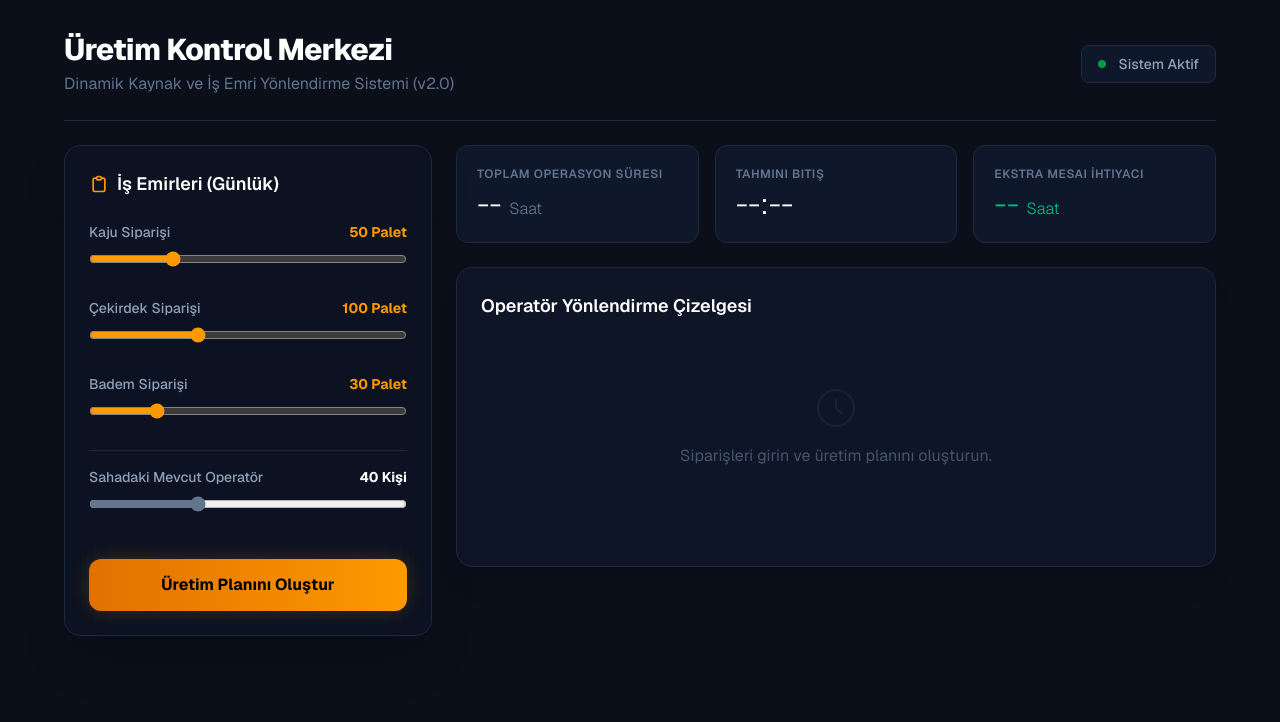
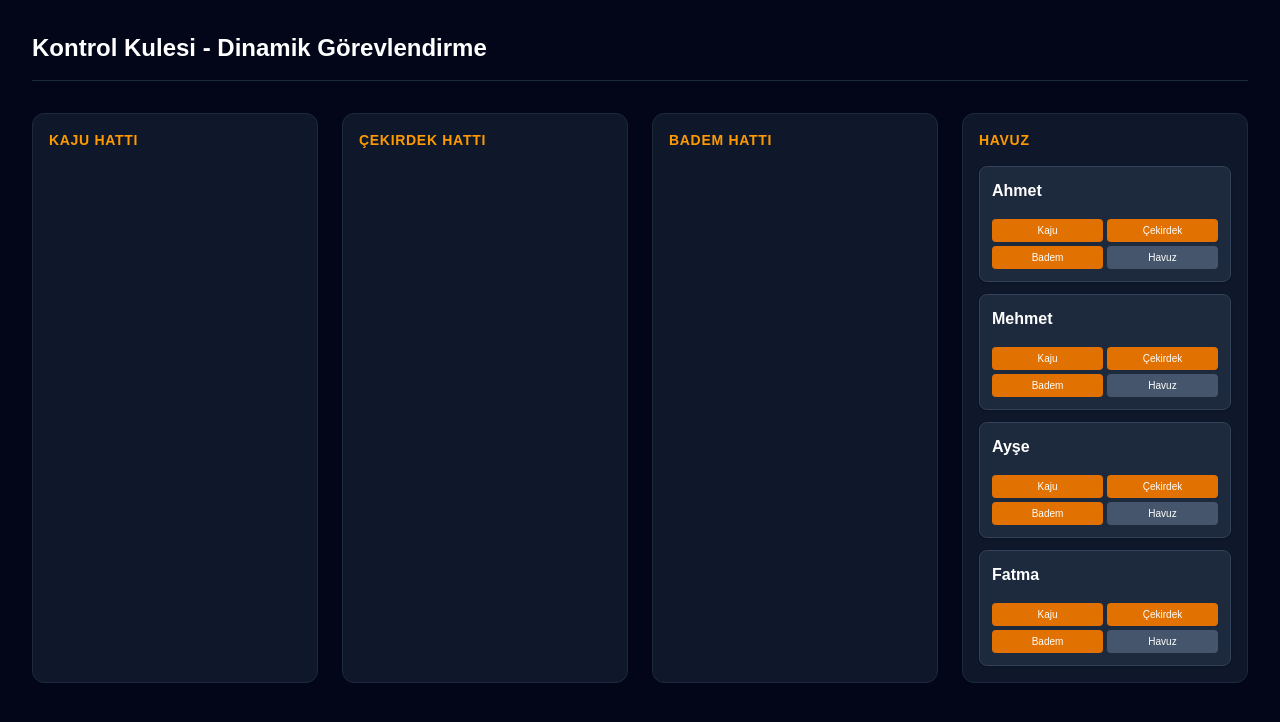
Before and after one commit to burakridvangoker/gold_harvest_project, a Next.js app: page / in a window 1280 px wide. Shown: the top 722 px of the page. Built offline with nearby package versions, Linux system fonts and the light colour scheme.

Commit message:
Kontrol kulesi dinamik yonetim paneli

```diff
--- a/app/page.tsx
+++ b/app/page.tsx
@@ -2,157 +2,57 @@
 "use client";
 import { useState } from "react";
 
-export default function Home() {
-  const [kaju, setKaju] = useState(50);
-  const [cekirdek, setCekirdek] = useState(100);
-  const [badem, setBadem] = useState(30);
-  const [isci, setIsci] = useState(40);
+export default function ControlTower() {
+  // Fabrikadaki personel havuzu (Başlangıçta hepsi havuzda)
+  const [workers, setWorkers] = useState([
+    { id: 1, name: "Ahmet", station: "Havuz" },
+    { id: 2, name: "Mehmet", station: "Havuz" },
+    { id: 3, name: "Ayşe", station: "Havuz" },
+    { id: 4, name: "Fatma", station: "Havuz" },
+  ]);
 
-  const [sonuc, setSonuc] = useState(null);
-  const [loading, setLoading] = useState(false);
+  const stations = ["Kaju Hattı", "Çekirdek Hattı", "Badem Hattı", "Havuz"];
 
-  const hesapla = async () => {
-    setLoading(true);
-    // Yolu güncelledik (api/optimize -> /api/optimize)
-    const res = await fetch("/api/optimize", {
-      method: "POST",
-      headers: { "Content-Type": "application/json" },
-      body: JSON.stringify({ kaju, cekirdek, badem, isci })
-    });
-    const data = await res.json();
-    setSonuc(data);
-    setLoading(false);
+  const moveWorker = (workerId, newStation) => {
+    setWorkers(workers.map(w =>
+      w.id === workerId ? { ...w, station: newStation } : w
+    ));
   };
 
   return (
-    <div className="min-h-screen bg-[#0a0f1a] text-slate-300 p-4 md:p-8 font-sans selection:bg-amber-500/30">
-      <div className="max-w-6xl mx-auto space-y-6">
+    <div className="min-h-screen bg-slate-950 text-white p-8">
+      <h1 className="text-2xl font-bold mb-8 border-b border-slate-800 pb-4">Kontrol Kulesi - Dinamik Görevlendirme</h1>
 
-        {/* Üst Header */}
-        <div className="flex flex-col md:flex-row justify-between items-start md:items-center border-b border-slate-800 pb-6">
-          <div>
-            <h1 className="text-3xl font-extrabold text-white tracking-tight">Üretim Kontrol Merkezi</h1>
-            <p className="text-slate-500 mt-1">Dinamik Kaynak ve İş Emri Yönlendirme Sistemi (v2.0)</p>
-          </div>
-          <div className="mt-4 md:mt-0 flex items-center space-x-3 bg-slate-900 px-4 py-2 rounded-lg border border-slate-800">
-            <span className="w-2 h-2 rounded-full bg-green-500 animate-pulse"></span>
-            <span className="text-sm font-medium text-slate-400">Sistem Aktif</span>
-          </div>
-        </div>
+      <div className="grid grid-cols-1 md:grid-cols-4 gap-6">
+        {stations.map(station => (
+          <div key={station} className="bg-slate-900 border border-slate-800 rounded-xl p-4 min-h-[400px]">
+            <h3 className="font-bold text-amber-500 mb-4 uppercase text-sm tracking-wider">{station}</h3>
 
-        <div className="grid grid-cols-1 lg:grid-cols-3 gap-6">
+            <div className="space-y-3">
+              {workers.filter(w => w.station === station).map(worker => (
+                <div key={worker.id} className="bg-slate-800 p-3 rounded-lg border border-slate-700 shadow-sm flex flex-col gap-2">
+                  <span className="font-semibold">{worker.name}</span>
 
-          {/* Sol Panel: Sipariş Girişleri */}
-          <div className="lg:col-span-1 bg-slate-900/50 backdrop-blur-xl p-6 rounded-2xl border border-slate-800 shadow-2xl">
-            <h2 className="text-lg font-semibold text-white mb-6 flex items-center">
-              <svg className="w-5 h-5 mr-2 text-amber-500" fill="none" stroke="currentColor" viewBox="0 0 24 24"><path strokeLinecap="round" strokeLinejoin="round" strokeWidth="2" d="M9 5H7a2 2 0 00-2 2v12a2 2 0 002 2h10a2 2 0 002-2V7a2 2 0 00-2-2h-2M9 5a2 2 0 002 2h2a2 2 0 002-2M9 5a2 2 0 012-2h2a2 2 0 012 2"></path></svg>
-              İş Emirleri (Günlük)
-            </h2>
-
-            <div className="space-y-6">
-              <div className="space-y-2">
-                <div className="flex justify-between">
-                  <label className="text-sm font-medium text-slate-400">Kaju Siparişi</label>
-                  <span className="text-sm font-bold text-amber-500">{kaju} Palet</span>
+                  {/* Görevlendirme Butonları */}
+                  <div className="grid grid-cols-2 gap-1 mt-2">
+                    {stations.map(s => (
+                      <button
+                        key={s}
+                        onClick={() => moveWorker(worker.id, s)}
+                        className={`text-[10px] py-1 px-1 rounded transition-colors ${
+                          station === s ? 'bg-slate-600 cursor-default' : 'bg-amber-600 hover:bg-amber-500 text-white'
+                        }`}
+                        disabled={station === s}
+                      >
+                        {s.split(' ')[0]}
+                      </button>
+                    ))}
+                  </div>
                 </div>
-                <input type="range" min="0" max="200" value={kaju} onChange={(e)=>setKaju(Number(e.target.value))} className="w-full accent-amber-500" />
-              </div>
-
-              <div className="space-y-2">
-                <div className="flex justify-between">
-                  <label className="text-sm font-medium text-slate-400">Çekirdek Siparişi</label>
-                  <span className="text-sm font-bold text-amber-500">{cekirdek} Palet</span>
-                </div>
-                <input type="range" min="0" max="300" value={cekirdek} onChange={(e)=>setCekirdek(Number(e.target.value))} className="w-full accent-amber-500" />
-              </div>
-
-              <div className="space-y-2">
-                <div className="flex justify-between">
-                  <label className="text-sm font-medium text-slate-400">Badem Siparişi</label>
-                  <span className="text-sm font-bold text-amber-500">{badem} Palet</span>
-                </div>
-                <input type="range" min="0" max="150" value={badem} onChange={(e)=>setBadem(Number(e.target.value))} className="w-full accent-amber-500" />
-              </div>
-
-              <div className="space-y-2 pt-4 border-t border-slate-800">
-                <div className="flex justify-between">
-                  <label className="text-sm font-medium text-slate-400">Sahadaki Mevcut Operatör</label>
-                  <span className="text-sm font-bold text-white">{isci} Kişi</span>
-                </div>
-                <input type="range" min="10" max="100" value={isci} onChange={(e)=>setIsci(Number(e.target.value))} className="w-full accent-slate-500" />
-              </div>
-
-              <button
-                onClick={hesapla}
-                disabled={loading}
-                className="w-full mt-4 py-3.5 bg-gradient-to-r from-amber-600 to-amber-500 hover:from-amber-500 hover:to-amber-400 text-black font-bold rounded-xl transition-all shadow-[0_0_20px_rgba(245,158,11,0.2)] disabled:opacity-50"
-              >
-                {loading ? "Sistem Çözümleniyor..." : "Üretim Planını Oluştur"}
-              </button>
+              ))}
             </div>
           </div>
-
-          {/* Sağ Panel: Operasyonel Sonuçlar ve Gantt/Timeline */}
-          <div className="lg:col-span-2 space-y-6">
-
-            {/* KPI Kartları */}
-            <div className="grid grid-cols-1 md:grid-cols-3 gap-4">
-              <div className="bg-slate-900 p-5 rounded-xl border border-slate-800">
-                <p className="text-slate-500 text-xs font-semibold uppercase tracking-wider mb-1">Toplam Operasyon Süresi</p>
-                <p className="text-3xl font-light text-white">{sonuc ? sonuc.toplam_saat : "--"} <span className="text-base text-slate-500">Saat</span></p>
-              </div>
-              <div className="bg-slate-900 p-5 rounded-xl border border-slate-800">
-                <p className="text-slate-500 text-xs font-semibold uppercase tracking-wider mb-1">Tahmini Bitiş</p>
-                <p className="text-3xl font-light text-white">{sonuc ? `${(8 + sonuc.toplam_saat).toString().padStart(2, '0')}:00` : "--:--"}</p>
-              </div>
-              <div className={`p-5 rounded-xl border ${sonuc && sonuc.mesai_saati > 0 ? 'bg-red-950/20 border-red-900/50' : 'bg-slate-900 border-slate-800'}`}>
-                <p className="text-slate-500 text-xs font-semibold uppercase tracking-wider mb-1">Ekstra Mesai İhtiyacı</p>
-                <p className={`text-3xl font-light ${sonuc && sonuc.mesai_saati > 0 ? 'text-red-500' : 'text-emerald-500'}`}>
-                  {sonuc ? sonuc.mesai_saati : "--"} <span className="text-base">Saat</span>
-                </p>
-              </div>
-            </div>
-
-            {/* Dinamik Zaman Çizelgesi (Timeline) */}
-            <div className="bg-slate-900/80 p-6 rounded-2xl border border-slate-800 shadow-xl min-h-[300px]">
-              <h2 className="text-lg font-semibold text-white mb-6">Operatör Yönlendirme Çizelgesi</h2>
-
-              {!sonuc ? (
-                <div className="h-full flex flex-col items-center justify-center text-slate-600 space-y-3 pt-10">
-                  <svg className="w-12 h-12 opacity-20" fill="none" stroke="currentColor" viewBox="0 0 24 24"><path strokeLinecap="round" strokeLinejoin="round" strokeWidth="1" d="M12 8v4l3 3m6-3a9 9 0 11-18 0 9 9 0 0118 0z"></path></svg>
-                  <p>Siparişleri girin ve üretim planını oluşturun.</p>
-                </div>
-              ) : (
-                <div className="space-y-4 relative before:absolute before:inset-0 before:ml-5 before:-translate-x-px md:before:mx-auto md:before:translate-x-0 before:h-full before:w-0.5 before:bg-gradient-to-b before:from-transparent before:via-slate-700 before:to-transparent">
-                  {sonuc.cizelge.map((adim, index) => (
-                    <div key={index} className="relative flex items-center justify-between md:justify-normal md:odd:flex-row-reverse group is-active">
-                      <div className="flex items-center justify-center w-10 h-10 rounded-full border-4 border-slate-900 bg-amber-500 text-black shadow shrink-0 md:order-1 md:group-odd:-translate-x-1/2 md:group-even:translate-x-1/2 z-10">
-                        <svg className="w-4 h-4" fill="none" stroke="currentColor" viewBox="0 0 24 24"><path strokeLinecap="round" strokeLinejoin="round" strokeWidth="2" d="M12 8v4l3 3m6-3a9 9 0 11-18 0 9 9 0 0118 0z"></path></svg>
-                      </div>
-                      <div className="w-[calc(100%-4rem)] md:w-[calc(50%-2.5rem)] p-4 rounded-xl border border-slate-800 bg-slate-800/50 shadow-md">
-                        <div className="flex items-center justify-between mb-1">
-                          <span className="font-mono text-sm text-amber-500 font-medium">{adim.saat}</span>
-                        </div>
-                        <div className="text-slate-300">{adim.olay}</div>
-                      </div>
-                    </div>
-                  ))}
-                </div>
-              )}
-
-              {sonuc && sonuc.mesai_saati > 0 && (
-                <div className="mt-8 p-4 bg-red-950/40 border border-red-900/50 rounded-xl flex items-start space-x-3">
-                  <span className="text-red-500 text-xl">⚠️</span>
-                  <div>
-                    <h4 className="text-red-400 font-semibold">Kritik Uyarı: Kapasite Aşımı</h4>
-                    <p className="text-sm text-slate-400 mt-1">Siparişleri mevcut kadro ile tamamlamak için {sonuc.mesai_saati} saatlik fazla mesai veya ekstra {Math.ceil(sonuc.mesai_saati * 2)} yevmiyeli işçi desteği gerekmektedir.</p>
-                  </div>
-                </div>
-              )}
-            </div>
-
-          </div>
-        </div>
+        ))}
       </div>
     </div>
   );
```
